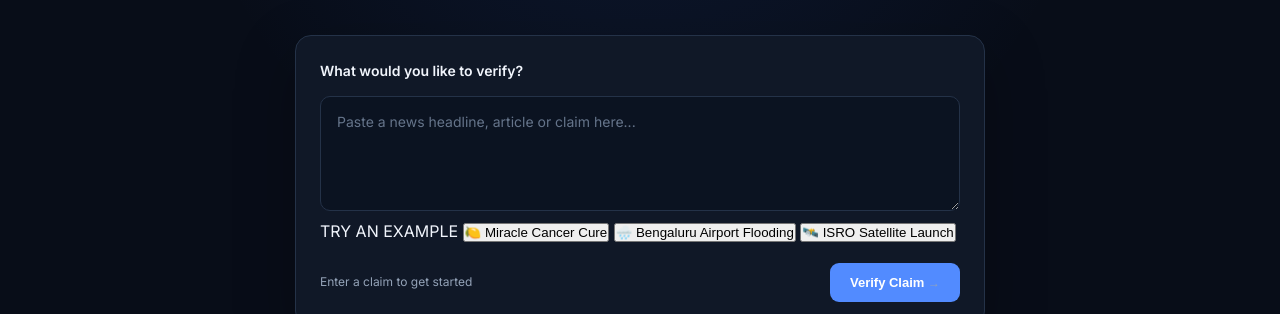
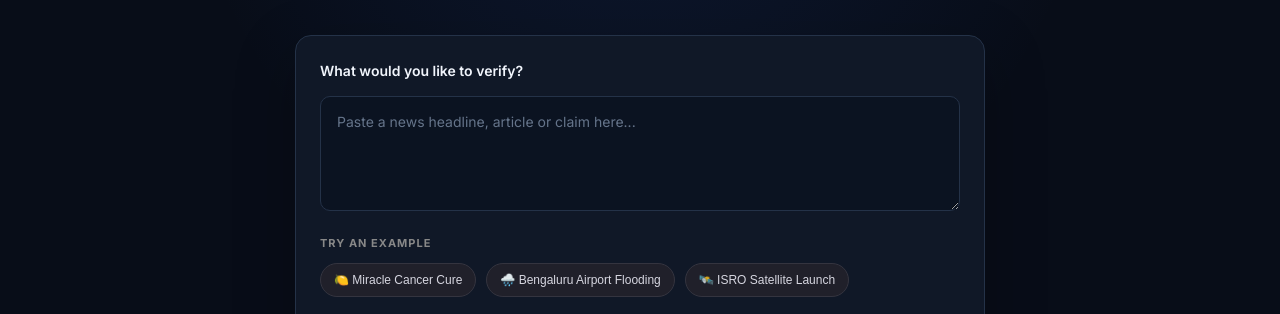
Before and after one commit to AdityaBhargava-a11y/TruthCheck, a plain HTML site: page index.html in a window 1280 px wide. Shown: the part 484-798 px from the top of the page. Drawn offline with Linux system fonts and the light colour scheme.

Commit message:
Update style.css

```diff
--- a/style.css
+++ b/style.css
@@ -650,3 +650,40 @@ footer > span {
     color: #fca5a5;
     background: #451f28;
 }
+.example-searches {
+    display: flex;
+    flex-wrap: wrap;
+    align-items: center;
+    gap: 10px;
+    margin: 16px 0 20px;
+}
+
+.example-label {
+    width: 100%;
+    color: #888;
+    font-size: 11px;
+    font-weight: 700;
+    letter-spacing: 1px;
+}
+
+.example-chip {
+    padding: 9px 13px;
+    border: 1px solid #34343f;
+    border-radius: 20px;
+    background: #20202a;
+    color: #d6d6e0;
+    font-size: 12px;
+    cursor: pointer;
+    transition: 0.2s ease;
+}
+
+.example-chip:hover {
+    border-color: #8b5cf6;
+    background: #2b2440;
+    color: #fff;
+}
+
+.example-chip:focus-visible {
+    outline: 2px solid #8b5cf6;
+    outline-offset: 3px;
+}
```
